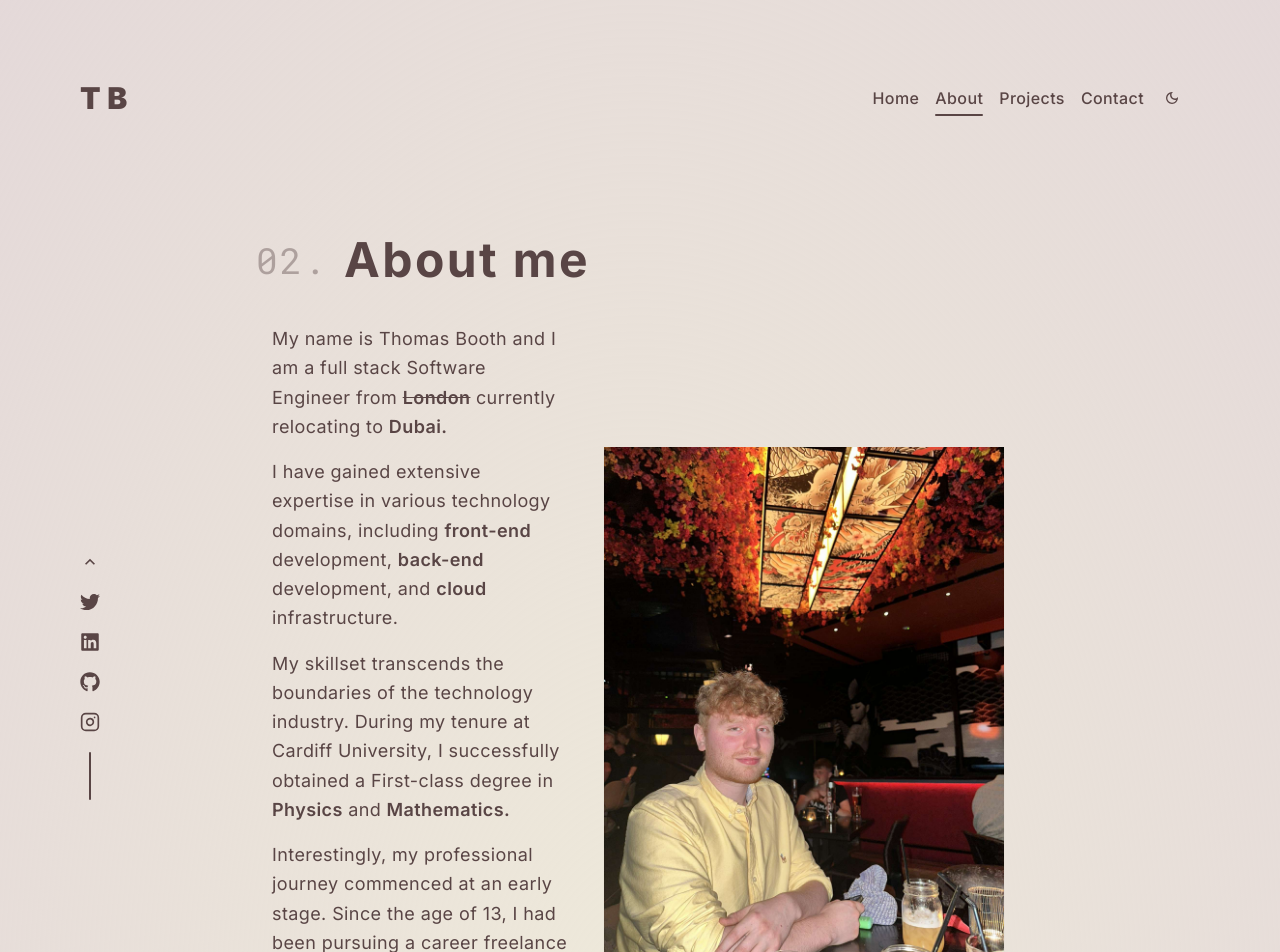
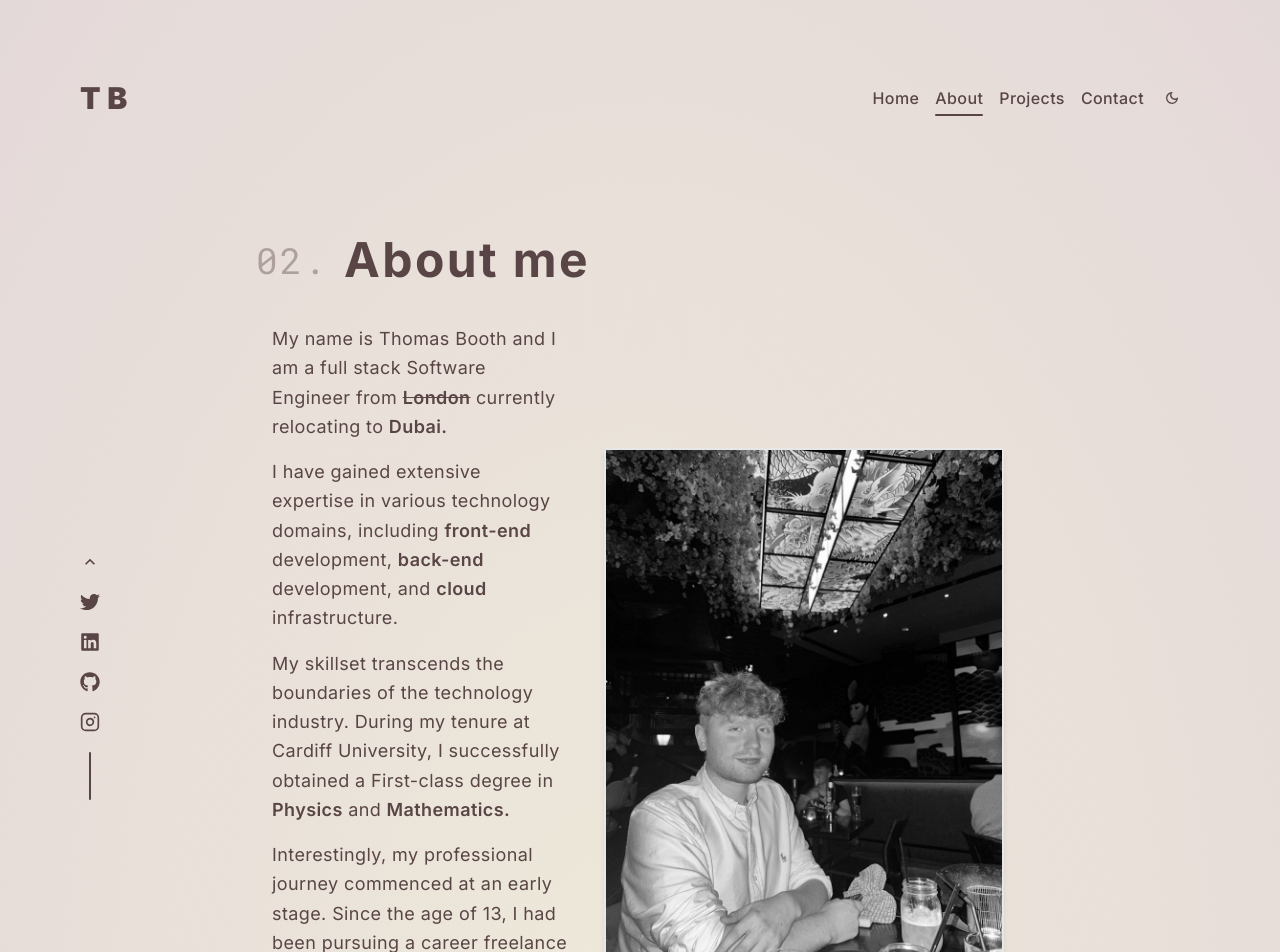
Before and after one commit to thomassbooth/Thomas-Booth-Portfolio, a Next.js app: page /about in a window 1280 px wide. Shown: the top 952 px of the page. Built offline with nearby package versions, Linux system fonts and the light colour scheme.

Commit message:
update to picture of me

```diff
--- a/components/about/MeClient.tsx
+++ b/components/about/MeClient.tsx
@@ -28,7 +28,7 @@ const MeClient = () => {
           </p>
         </div>
         <Image src = '/images/thomasbooth01.jpeg'
-            className = 'shadow-sm m-5'
+            className = 'shadow-md m-5 border-2 rounded-sm grayscale hover:grayscale-0 transition-all duration-500'
             alt = 'Pick of me :D'
             width={400}
             height={400}/>
--- a/components/home/HomeClient.tsx
+++ b/components/home/HomeClient.tsx
@@ -37,7 +37,7 @@ const HomeClient = () => {
           <motion.div
           whileTap={{ scale: 0.95 }}
           transition={{ type: "spring", stiffness: 400, damping: 17 }}>
-          <Link href = '/about' className = 'text-pastel-red flex items-center gap-2 mt-10 font-medium text-lg hover:underline'>
+          <Link href = '/about' className = 'text-pastel-blue-dark flex items-center gap-2 mt-10 font-medium text-lg hover:underline'>
               Find out more
               <motion.span
                   className = 'gap-2 cursor-pointer'
```
